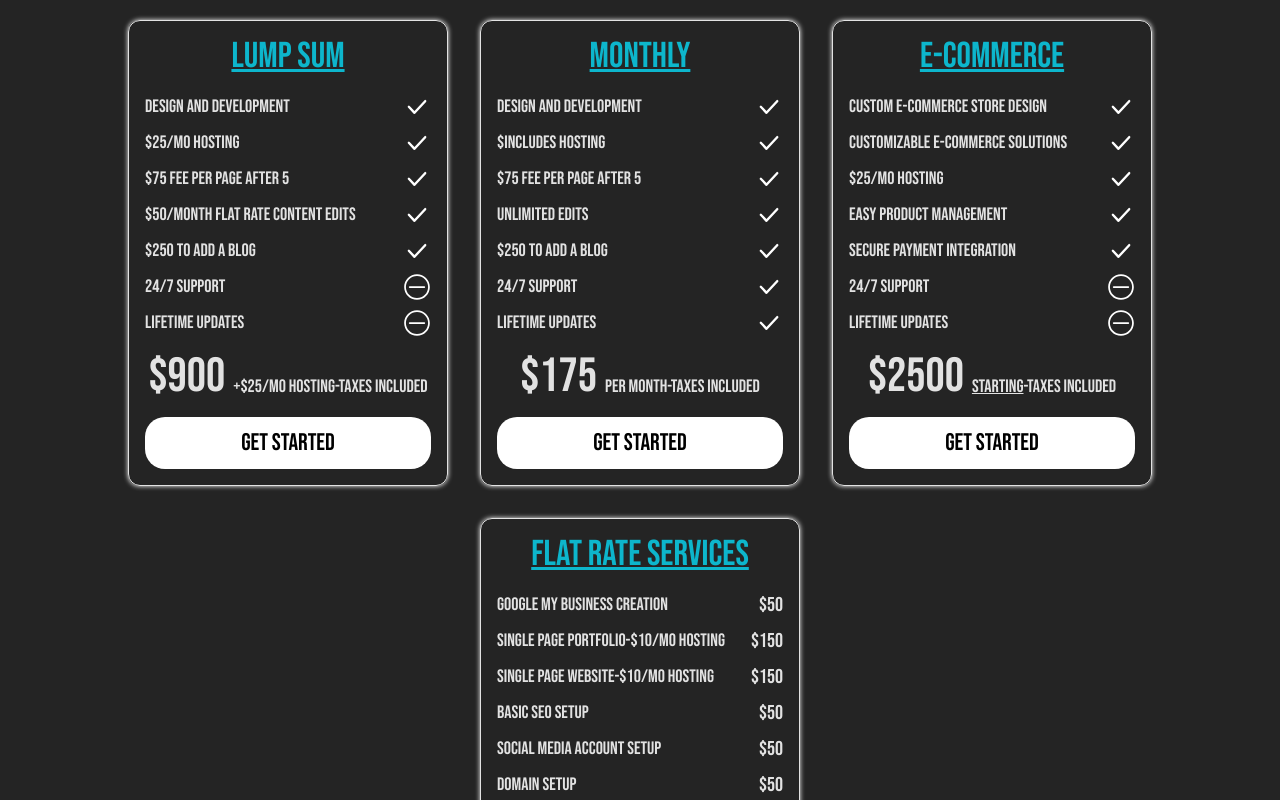
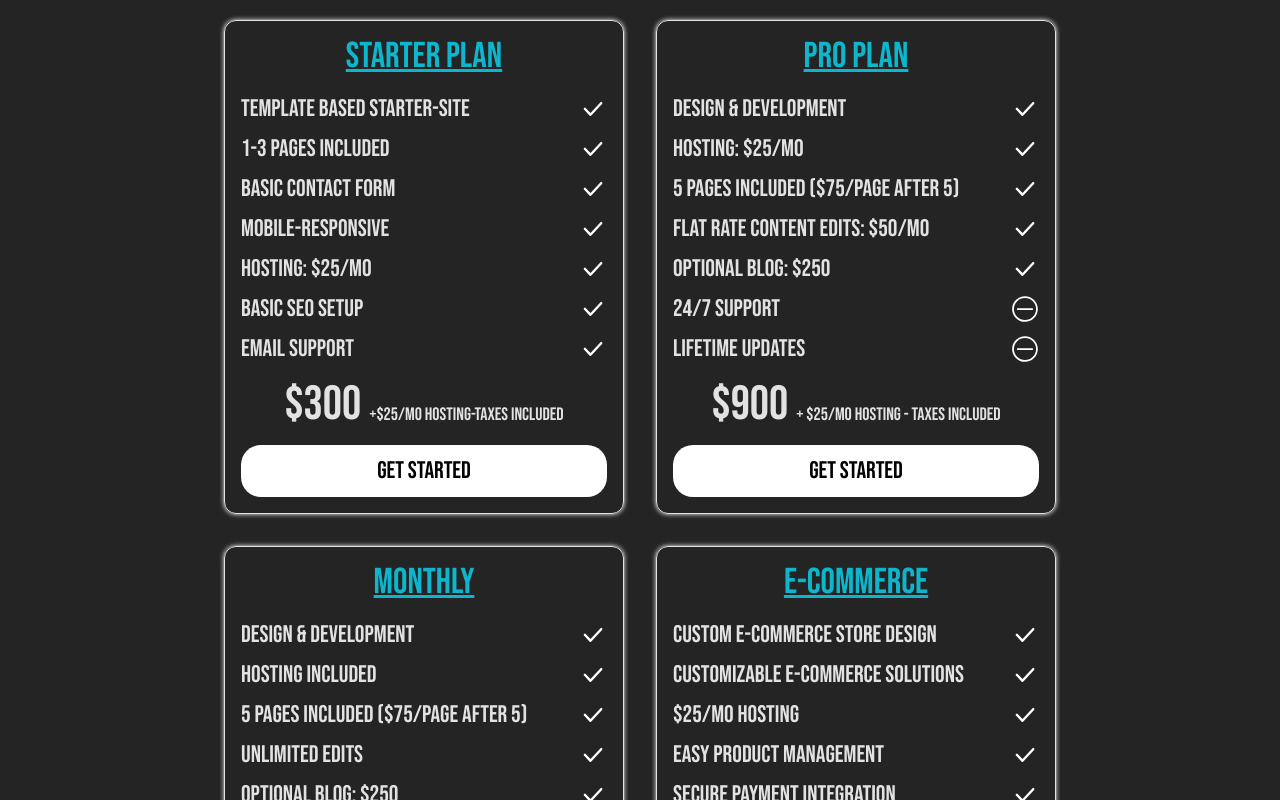
Before and after one commit to laughingelf/gwd, a React (Vite) app: page /pricing in a window 1280 px wide. Shown: the part 1100-1900 px from the top of the page. Built offline with nearby package versions, Linux system fonts and the light colour scheme.

Commit message:
updated tier 1 and 2

```diff
--- a/src/pages/Pricing.jsx
+++ b/src/pages/Pricing.jsx
@@ -50,35 +50,79 @@ const Pricing = () => {
             </section>
 
             <div className="flex flex-wrap justify-center items-center px-4">
-                    {/* Lump Sum Card */}
-                    <div id="price-card" className="w-full sm:w-80 mt-8 sm:mx-4 border p-4 rounded-xl mb-8 sm:mb-0">
-                        <h1 id="bluetext" className="text-3xl sm:text-4xl mb-4 font-semibold underline text-center">LUMP SUM</h1>
+                    {/* Tier 1 Card */}
+                    <div id="price-card" className="w-full sm:w-100 mt-8 sm:mx-4 border p-4 rounded-xl mb-8 sm:mb-0">
+                    <h1 id="bluetext" className="text-3xl sm:text-4xl mb-4 font-semibold underline text-center">Starter Plan</h1>
                     <div>
-                            <div id="pricing-card" className="flex items-center justify-between mb-2 text-sm sm:text-lg">
-                                <h5>Design And Development</h5>
+                        <div id="pricing-card" className="flex items-center justify-between mb-2 text-xl md:text-2xl">
+                        <h5>Template Based Starter-Site</h5>
                         <img alt="white check mark" className="h-6 sm:h-7" src="/img/icons/checkmark-white.svg" />
                         </div>
-                            <div id="pricing-card" className="flex items-center justify-between mb-2 text-sm sm:text-lg">
-                                <h5>$25/mo Hosting</h5>
+                        <div id="pricing-card" className="flex items-center justify-between mb-2 text-xl md:text-2xl">
+                        <h5>1-3 Pages Included</h5>
                         <img alt="white check mark" className="h-6 sm:h-7" src="/img/icons/checkmark-white.svg" />
                         </div>
-                            <div id="pricing-card" className="flex items-center justify-between mb-2 text-sm sm:text-lg">
-                                <h5>$75 fee Per Page after 5</h5>
+                        <div id="pricing-card" className="flex items-center justify-between mb-2 text-xl md:text-2xl">
+                        <h5>Basic Contact Form</h5>
                         <img alt="white check mark" className="h-6 sm:h-7" src="/img/icons/checkmark-white.svg" />
                         </div>
-                            <div id="pricing-card" className="flex items-center justify-between mb-2 text-sm sm:text-lg">
-                                <h5>$50/Month Flat Rate Content Edits</h5>
+                        <div id="pricing-card" className="flex items-center justify-between mb-2 text-xl md:text-2xl">
+                        <h5>Mobile-Responsive</h5>
                         <img alt="white check mark" className="h-6 sm:h-7" src="/img/icons/checkmark-white.svg" />
                         </div>
-                            <div id="pricing-card" className="flex items-center justify-between mb-2 text-sm sm:text-lg">
-                                <h5>$250 To Add A Blog</h5>
+                        <div id="pricing-card" className="flex items-center justify-between mb-2 text-xl md:text-2xl">
+                        <h5>Hosting: $25/mo</h5>
                         <img alt="white check mark" className="h-6 sm:h-7" src="/img/icons/checkmark-white.svg" />
                         </div>
-                            <div id="pricing-card" className="flex items-center justify-between mb-2 text-sm sm:text-lg">
+                        <div id="pricing-card" className="flex items-center justify-between mb-2 text-xl md:text-2xl">
+                        <h5>Basic SEO Setup</h5>
+                        <img alt="white no icon" className="h-6 sm:h-7" src="/img/icons/checkmark-white.svg" />
+                        </div>
+                        <div id="pricing-card" className="flex items-center justify-between mb-2 text-xl md:text-2xl">
+                        <h5>Email Support</h5>
+                        <img alt="white no icon" className="h-6 sm:h-7" src="/img/icons/checkmark-white.svg" />
+                        </div>
+                    </div>
+                    <div className="mt-4">
+                        <div className="mb-4 flex justify-center items-end">
+                        <h1 className="mr-2 text-4xl sm:text-5xl">$300</h1>
+                        <h3 className="text-sm sm:text-lg">+$25/mo Hosting-taxes included</h3>
+                        </div>
+                        <Link id="get-started-button-glow" to="/contact" className="block text-center mt-4">
+                        Get Started
+                        </Link>
+                    </div>
+                    </div>
+
+                    {/* Lump Sum Card */}
+                    <div id="price-card" className="w-full sm:w-100 mt-8 sm:mx-4 border p-4 rounded-xl mb-8 sm:mb-0">
+                        <h1 id="bluetext" className="text-3xl sm:text-4xl mb-4 font-semibold underline text-center">Pro Plan</h1>
+                        <div>
+                            <div id="pricing-card" className="flex items-center justify-between mb-2 text-xl md:text-2xl">
+                            <h5>Design & Development</h5>
+                            <img alt="white check mark" className="h-6 sm:h-7" src="/img/icons/checkmark-white.svg" />
+                            </div>
+                            <div id="pricing-card" className="flex items-center justify-between mb-2 text-xl md:text-2xl">
+                            <h5>Hosting: $25/mo</h5>
+                            <img alt="white check mark" className="h-6 sm:h-7" src="/img/icons/checkmark-white.svg" />
+                            </div>
+                            <div id="pricing-card" className="flex items-center justify-between mb-2 text-xl md:text-2xl">
+                            <h5>5 Pages Included ($75/page after 5)</h5>
+                            <img alt="white check mark" className="h-6 sm:h-7" src="/img/icons/checkmark-white.svg" />
+                            </div>
+                            <div id="pricing-card" className="flex items-center justify-between mb-2 text-xl md:text-2xl">
+                            <h5>Flat Rate Content Edits: $50/mo</h5>
+                            <img alt="white check mark" className="h-6 sm:h-7" src="/img/icons/checkmark-white.svg" />
+                            </div>
+                            <div id="pricing-card" className="flex items-center justify-between mb-2 text-xl md:text-2xl">
+                            <h5>Optional Blog: $250</h5>
+                            <img alt="white check mark" className="h-6 sm:h-7" src="/img/icons/checkmark-white.svg" />
+                            </div>
+                            <div id="pricing-card" className="flex items-center justify-between mb-2 text-xl md:text-2xl">
                             <h5>24/7 Support</h5>
                             <img alt="white no icon" className="h-6 sm:h-7" src="/img/icons/nohelp.svg" />
                             </div>
-                            <div id="pricing-card" className="flex items-center justify-between mb-2 text-sm sm:text-lg">
+                            <div id="pricing-card" className="flex items-center justify-between mb-2 text-xl md:text-2xl">
                             <h5>Lifetime Updates</h5>
                             <img alt="white no icon" className="h-6 sm:h-7" src="/img/icons/nohelp.svg" />
                             </div>
@@ -86,41 +130,44 @@ const Pricing = () => {
                         <div className="mt-4">
                             <div className="mb-4 flex justify-center items-end">
                             <h1 className="mr-2 text-4xl sm:text-5xl">$900</h1>
-                                <h3 className="text-sm sm:text-lg">+$25/mo Hosting-taxes included</h3>
+                            <h3 className="text-sm sm:text-lg">+ $25/mo Hosting - taxes included</h3>
                             </div>
-                            <Link  id="get-started-button-glow" to='/contact' className="block text-center mt-4">Get Started</Link>
+                            <Link id="get-started-button-glow" to='/contact' className="block text-center mt-4">
+                            Get Started
+                            </Link>
                         </div>
                         </div>
 
+
                     {/* Monthly Card */}
-                    <div id="price-card" className="w-full sm:w-80 mt-8 sm:mx-4 border p-4 rounded-xl">
+                    <div id="price-card" className="w-full sm:w-100 mt-8 sm:mx-4 border p-4 rounded-xl">
                         <h1 id="bluetext" className="text-3xl sm:text-4xl mb-4 font-semibold underline text-center">MONTHLY</h1>
                         <div>
-                            <div id="pricing-card" className="flex items-center justify-between mb-2 text-sm sm:text-lg">
-                                <h5>Design And Development</h5>
+                        <div id="pricing-card" className="flex items-center justify-between mb-2 text-xl md:text-2xl">
+                        <h5>Design & Development</h5>
                         <img alt="white check mark" className="h-6 sm:h-7" src="/img/icons/checkmark-white.svg" />
                         </div>
-                            <div id="pricing-card" className="flex items-center justify-between mb-2 text-sm sm:text-lg">
-                                <h5>$Includes Hosting</h5>
+                        <div id="pricing-card" className="flex items-center justify-between mb-2 text-xl md:text-2xl">
+                        <h5>Hosting Included</h5>
                         <img alt="white check mark" className="h-6 sm:h-7" src="/img/icons/checkmark-white.svg" />
                         </div>
-                            <div id="pricing-card" className="flex items-center justify-between mb-2 text-sm sm:text-lg">
-                                <h5>$75 fee Per Page after 5</h5>
+                        <div id="pricing-card" className="flex items-center justify-between mb-2 text-xl md:text-2xl">
+                        <h5>5 Pages Included ($75/page after 5)</h5>
                         <img alt="white check mark" className="h-6 sm:h-7" src="/img/icons/checkmark-white.svg" />
                         </div>
-                            <div id="pricing-card" className="flex items-center justify-between mb-2 text-sm sm:text-lg">
+                        <div id="pricing-card" className="flex items-center justify-between mb-2 text-xl md:text-2xl">
                         <h5>Unlimited Edits</h5>
                         <img alt="white check mark" className="h-6 sm:h-7" src="/img/icons/checkmark-white.svg" />
                         </div>
-                            <div id="pricing-card" className="flex items-center justify-between mb-2 text-sm sm:text-lg">
-                                <h5>$250 To Add A Blog</h5>
+                        <div id="pricing-card" className="flex items-center justify-between mb-2 text-xl md:text-2xl">
+                        <h5>Optional Blog: $250</h5>
                         <img alt="white check mark" className="h-6 sm:h-7" src="/img/icons/checkmark-white.svg" />
                         </div>
-                            <div id="pricing-card" className="flex items-center justify-between mb-2 text-sm sm:text-lg">
+                        <div id="pricing-card" className="flex items-center justify-between mb-2 text-xl md:text-2xl">
                         <h5>24/7 Support</h5>
                         <img alt="white check mark" className="h-6 sm:h-7" src="/img/icons/checkmark-white.svg" />
                         </div>
-                            <div id="pricing-card" className="flex items-center justify-between mb-2 text-sm sm:text-lg">
+                        <div id="pricing-card" className="flex items-center justify-between mb-2 text-xl md:text-2xl">
                         <h5>Lifetime Updates</h5>
                         <img alt="white check mark" className="h-6 sm:h-7" src="/img/icons/checkmark-white.svg" />
                         </div>
@@ -128,40 +175,43 @@ const Pricing = () => {
                     <div className="mt-4">
                         <div className="mb-4 flex justify-center items-end">
                         <h1 className="mr-2 text-4xl sm:text-5xl">$175</h1>
-                                <h3 className="text-sm sm:text-lg">Per Month-taxes included</h3>
+                        <h3 className="text-sm sm:text-lg">Per Month - taxes included</h3>
                         </div>
-                            <Link  id="get-started-button-glow" to='/contact' className="block text-center mt-4">Get Started</Link>
+                        <Link id="get-started-button-glow" to='/contact' className="block text-center mt-4">
+                        Get Started
+                        </Link>
                     </div>
                     </div>
+
                     {/* Ecommerce */}
-                    <div id="price-card" className="w-full sm:w-80 mt-8 sm:mx-4 border p-4 rounded-xl mb-8 sm:mb-0">
+                    <div id="price-card" className="w-full sm:w-100 mt-8 sm:mx-4 border p-4 rounded-xl mb-8 sm:mb-0">
                         <h1 id="bluetext" className="text-3xl sm:text-4xl mb-4 font-semibold underline text-center">E-Commerce</h1>
                         <div>
-                            <div id="pricing-card" className="flex items-center justify-between mb-2 text-sm sm:text-lg">
+                            <div id="pricing-card" className="flex items-center justify-between mb-2 text-xl md:text-2xl">
                                 <h5>Custom E-commerce Store Design</h5>
                                 <img alt="white check mark" className="h-6 sm:h-7" src="/img/icons/checkmark-white.svg" />
                             </div>
-                            <div id="pricing-card" className="flex items-center justify-between mb-2 text-sm sm:text-lg">
+                            <div id="pricing-card" className="flex items-center justify-between mb-2 text-xl md:text-2xl">
                                 <h5>Customizable E-commerce Solutions</h5>
                                 <img alt="white check mark" className="h-6 sm:h-7" src="/img/icons/checkmark-white.svg" />
                             </div>
-                            <div id="pricing-card" className="flex items-center justify-between mb-2 text-sm sm:text-lg">
+                            <div id="pricing-card" className="flex items-center justify-between mb-2 text-xl md:text-2xl">
                                 <h5>$25/mo Hosting</h5>
                                 <img alt="white check mark" className="h-6 sm:h-7" src="/img/icons/checkmark-white.svg" />
                             </div>
-                            <div id="pricing-card" className="flex items-center justify-between mb-2 text-sm sm:text-lg">
+                            <div id="pricing-card" className="flex items-center justify-between mb-2 text-xl md:text-2xl">
                                 <h5>Easy Product Management</h5>
                                 <img alt="white check mark" className="h-6 sm:h-7" src="/img/icons/checkmark-white.svg" />
                             </div>
-                            <div id="pricing-card" className="flex items-center justify-between mb-2 text-sm sm:text-lg">
+                            <div id="pricing-card" className="flex items-center justify-between mb-2 text-xl md:text-2xl">
                                 <h5>Secure Payment Integration</h5>
                                 <img alt="white check mark" className="h-6 sm:h-7" src="/img/icons/checkmark-white.svg" />
                             </div>
-                            <div id="pricing-card" className="flex items-center justify-between mb-2 text-sm sm:text-lg">
+                            <div id="pricing-card" className="flex items-center justify-between mb-2 text-xl md:text-2xl">
                                 <h5>24/7 Support</h5>
                                 <img alt="white no icon" className="h-6 sm:h-7" src="/img/icons/nohelp.svg" />
                             </div>
-                            <div id="pricing-card" className="flex items-center justify-between mb-2 text-sm sm:text-lg">
+                            <div id="pricing-card" className="flex items-center justify-between mb-2 text-xl md:text-2xl">
                                 <h5>Lifetime Updates</h5>
                                 <img alt="white no icon" className="h-6 sm:h-7" src="/img/icons/nohelp.svg" />
                             </div>
@@ -175,35 +225,35 @@ const Pricing = () => {
                         </div>
                     </div>
                     {/* flat Rate  */}
-                    <div id="price-card" className="w-full sm:w-80 mt-8 sm:mx-4 border p-4 rounded-xl mb-8 sm:mb-0">
+                    <div id="price-card" className="w-full sm:w-100 mt-8 sm:mx-4 border p-4 rounded-xl mb-8 sm:mb-0">
                         <h1 id="bluetext" className="text-3xl sm:text-4xl mb-4 font-semibold underline text-center">Flat Rate Services</h1>
                         <div>
-                            <div id="pricing-card" className="flex items-center justify-between mb-2 text-sm sm:text-lg">
+                            <div id="pricing-card" className="flex items-center justify-between mb-2 text-xl md:text-2xl">
                                 <h5>Google My Business Creation</h5>
                                 {/* <img alt="white check mark" className="h-6 sm:h-7" src="/img/icons/checkmark-white.svg" /> */}
                                 <p className="text-xl">$50</p>
                             </div>
-                            <div id="pricing-card" className="flex items-center justify-between mb-2 text-sm sm:text-lg">
+                            <div id="pricing-card" className="flex items-center justify-between mb-2 text-xl md:text-2xl">
                                 <h5>Single Page Portfolio-$10/mo Hosting</h5>
                                 {/* <img alt="white check mark" className="h-6 sm:h-7" src="/img/icons/checkmark-white.svg" /> */}
                                 <p className="text-xl">$150</p>
                             </div>
-                            <div id="pricing-card" className="flex items-center justify-between mb-2 text-sm sm:text-lg">
+                            <div id="pricing-card" className="flex items-center justify-between mb-2 text-xl md:text-2xl">
                                 <h5>Single Page Website-$10/mo Hosting</h5>
                                 {/* <img alt="white check mark" className="h-6 sm:h-7" src="/img/icons/checkmark-white.svg" /> */}
                                 <p className="text-xl">$150</p>
                             </div>
-                            <div id="pricing-card" className="flex items-center justify-between mb-2 text-sm sm:text-lg">
+                            <div id="pricing-card" className="flex items-center justify-between mb-2 text-xl md:text-2xl">
                                 <h5>Basic SEO Setup</h5>
                                 {/* <img alt="white check mark" className="h-6 sm:h-7" src="/img/icons/checkmark-white.svg" /> */}
                                 <p className="text-xl">$50</p>
                             </div>
-                            <div id="pricing-card" className="flex items-center justify-between mb-2 text-sm sm:text-lg">
+                            <div id="pricing-card" className="flex items-center justify-between mb-2 text-xl md:text-2xl">
                                 <h5>Social Media Account Setup</h5>
                                 {/* <img alt="white check mark" className="h-6 sm:h-7" src="/img/icons/checkmark-white.svg" /> */}
                                 <p className="text-xl">$50</p>
                             </div>
-                            <div id="pricing-card" className="flex items-center justify-between mb-2 text-sm sm:text-lg">
+                            <div id="pricing-card" className="flex items-center justify-between mb-2 text-xl md:text-2xl">
                                 <h5>Domain Setup</h5>
                                 {/* <img alt="white check mark" className="h-6 sm:h-7" src="/img/icons/checkmark-white.svg" /> */}
                                 <p className="text-xl">$50</p>
```
Lines whose indentation alone changed are shown as unchanged.
